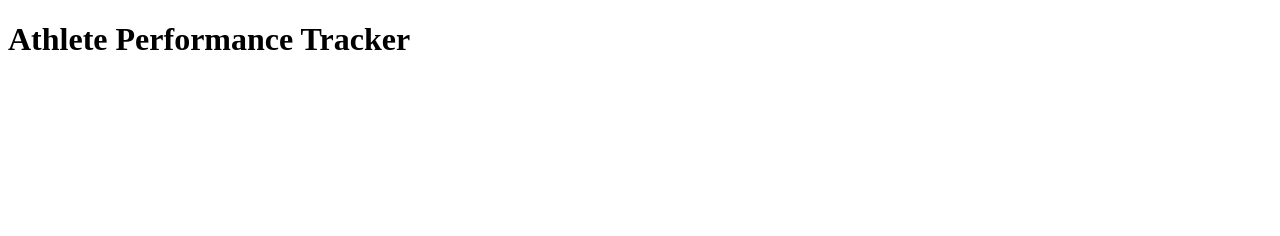
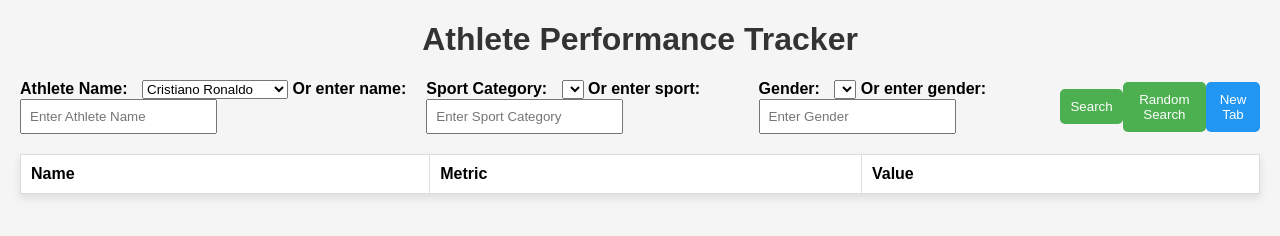
Before and after one commit to billsanthony/billstrack, a plain HTML site: page index.html in a window 1280 px wide. Drawn offline with Linux system fonts and the light colour scheme.

Commit message:
Update index.html

```diff
--- a/index.html
+++ b/index.html
@@ -1,24 +1,142 @@
 <!DOCTYPE html>
 <html lang="en">
 <head>
-    <!-- Your existing head content... -->
+    <meta charset="UTF-8">
+    <meta name="viewport" content="width=device-width, initial-scale=1.0">
+    <title>Athlete Performance Tracker</title>
+    <style>
+        body {
+            font-family: 'Arial', sans-serif;
+            margin: 20px;
+            background-color: #f5f5f5;
+        }
+
+        h1 {
+            color: #333;
+            text-align: center;
+        }
+
+        #searchForm {
+            margin-top: 20px;
+            display: flex;
+            justify-content: space-between;
+            align-items: center;
+        }
+
+        label {
+            margin-right: 10px;
+            font-weight: bold;
+        }
+
+        input {
+            padding: 8px;
+            margin-right: 20px;
+        }
+
+        button {
+            padding: 10px;
+            background-color: #4caf50;
+            color: white;
+            border: none;
+            border-radius: 5px;
+            cursor: pointer;
+        }
+
+        button#newTabButton {
+            padding: 10px;
+            background-color: #2196F3;
+            color: white;
+            border: none;
+            border-radius: 5px;
+            cursor: pointer;
+        }
+
+        #performanceList {
+            margin-top: 20px;
+            text-align: center;
+        }
+
+        #performanceTable {
+            margin-top: 20px;
+            width: 100%;
+            border-collapse: collapse;
+            background-color: white;
+            box-shadow: 0 4px 8px rgba(0, 0, 0, 0.1);
+        }
+
+        #performanceTable th, #performanceTable td {
+            border: 1px solid #ddd;
+            padding: 10px;
+            text-align: left;
+        }
+    </style>
 </head>
 <body>
     <h1>Athlete Performance Tracker</h1>
 
     <form id="searchForm">
-        <!-- Your existing form... -->
+        <div>
+            <label for="athleteNameDropdown">Athlete Name:</label>
+            <select id="athleteNameDropdown">
+                <!-- Options will be populated dynamically -->
+            </select>
+            <label for="athleteNameInput">Or enter name:</label>
+            <input type="text" id="athleteNameInput" placeholder="Enter Athlete Name">
+        </div>
+
+        <div>
+            <label for="sportCategoryDropdown">Sport Category:</label>
+            <select id="sportCategoryDropdown">
+                <!-- Options will be populated dynamically -->
+            </select>
+            <label for="sportCategoryInput">Or enter sport:</label>
+            <input type="text" id="sportCategoryInput" placeholder="Enter Sport Category">
+        </div>
+
+        <div>
+            <label for="genderDropdown">Gender:</label>
+            <select id="genderDropdown">
+                <!-- Options will be populated dynamically -->
+            </select>
+            <label for="genderInput">Or enter gender:</label>
+            <input type="text" id="genderInput" placeholder="Enter Gender">
+        </div>
+
+        <button onclick="searchAthlete()">Search</button>
+        <button onclick="showRandomPerformances()">Random Search</button>
+        <button id="newTabButton" onclick="showNewTabPerformances()">New Tab</button>
     </form>
 
     <div id="performanceList"></div>
 
     <table id="performanceTable">
-        <!-- Your existing table structure... -->
+        <thead>
+            <tr>
+                <th>Name</th>
+                <th>Metric</th>
+                <th>Value</th>
+            </tr>
+        </thead>
+        <tbody id="performanceTableBody"></tbody>
     </table>
 
-    <!-- Add a div for the result box -->
-    <div id="resultBox"></div>
+    <script src="app.js"></script>
 
-    <script src="app.js"></script>
+    <script>
+        // Fetch random athlete names from the database
+        const randomNames = [
+            'Cristiano Ronaldo', 'Lionel Messi', 'Neymar Jr.', 'Robert Lewandowski', 'Mohamed Salah',
+            'Usain Bolt', 'Serena Williams', 'Michael Phelps', 'Simone Biles', 'Floyd Mayweather'
+        ];
+
+        // Populate the dropdown with random names
+        const randomNamesDropdown = document.getElementById('athleteNameDropdown');
+        randomNames.forEach(name => {
+            const option = document.createElement('option');
+            option.value = name;
+            option.textContent = name;
+            randomNamesDropdown.appendChild(option);
+        });
+    </script>
 </body>
 </html>
```
